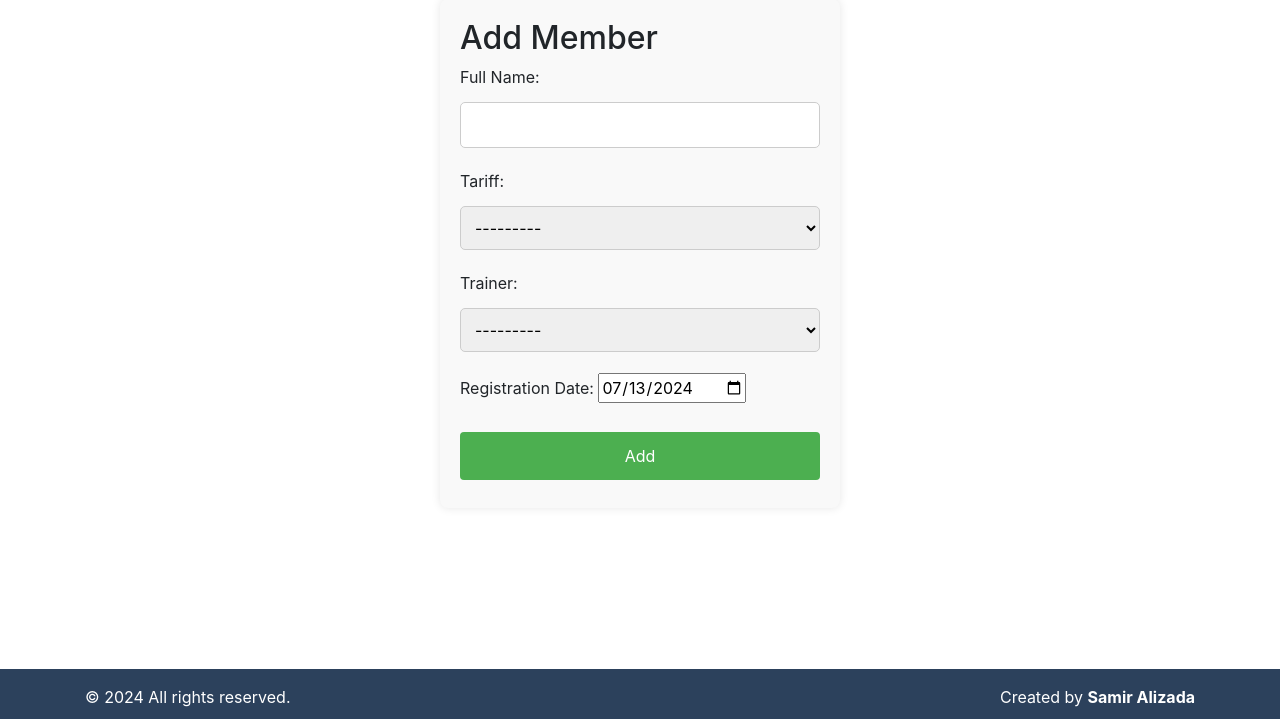
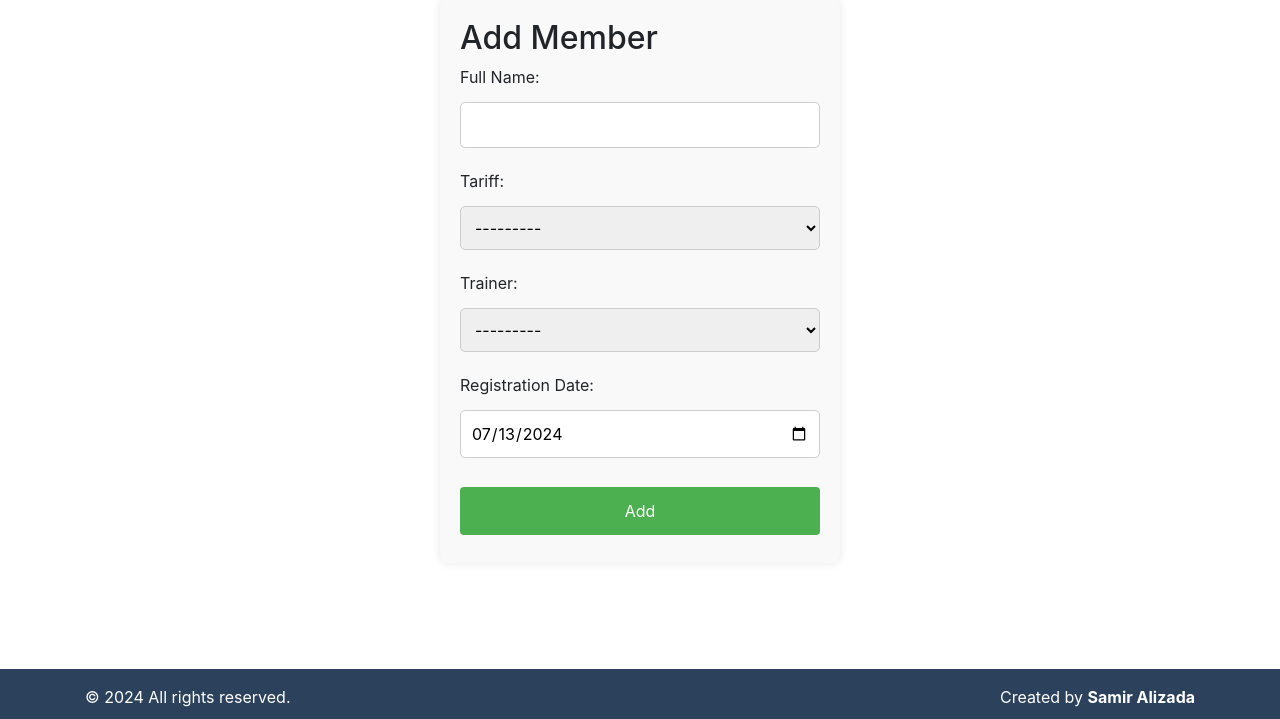
Before and after one commit to SamirAlizada/Fitness-ENG, a Django app: page /add-student/ in a window 1280 px wide. Shown: the part 81-800 px from the top of the page. Run offline with Django 4.2, Linux system fonts and the light colour scheme; data comes from the database, SQL or seed files in the repository; some libraries are stand-ins or nearby versions.

Commit message:
Add CSS styling for date input fields
- Added CSS rule for `input[type="date"]` to ensure consistent styling across date input fields.

```diff
--- a/templates/student/add_student.html
+++ b/templates/student/add_student.html
@@ -13,6 +13,7 @@
 
     input[type="text"],
     input[type="email"],
+    input[type="date"],
     select {
         width: 100%;
         padding: 10px;
```
